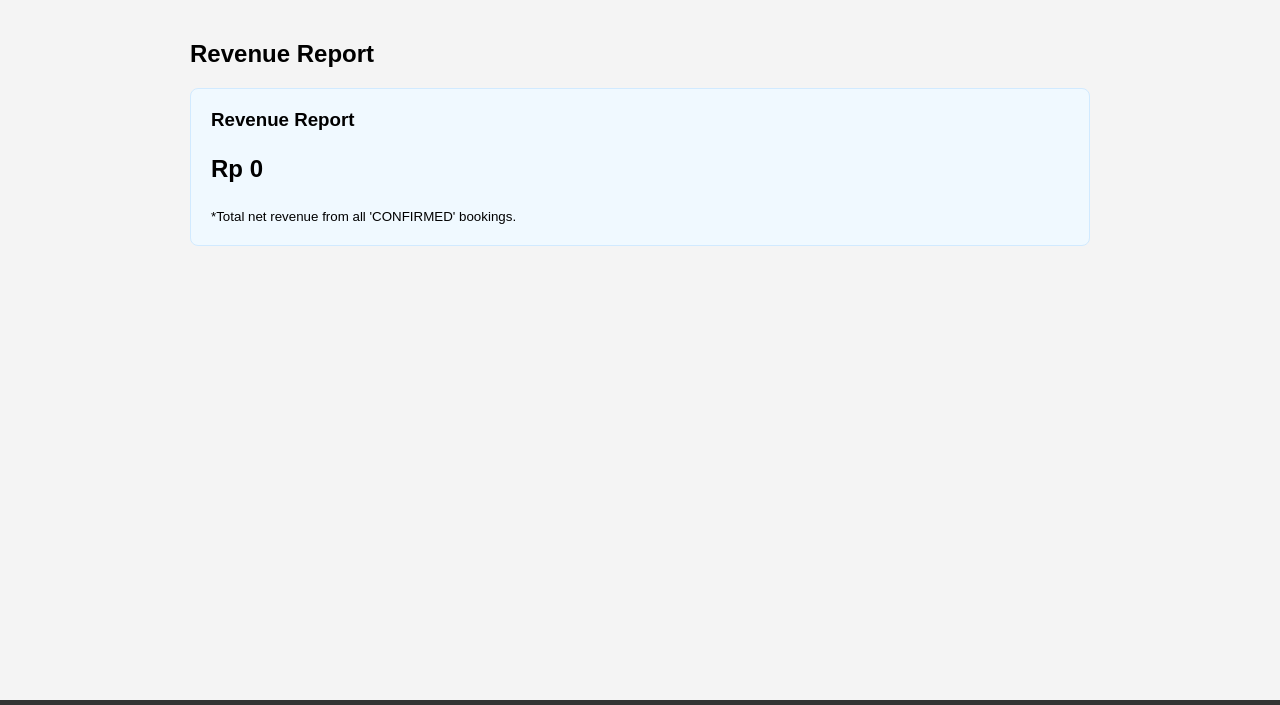
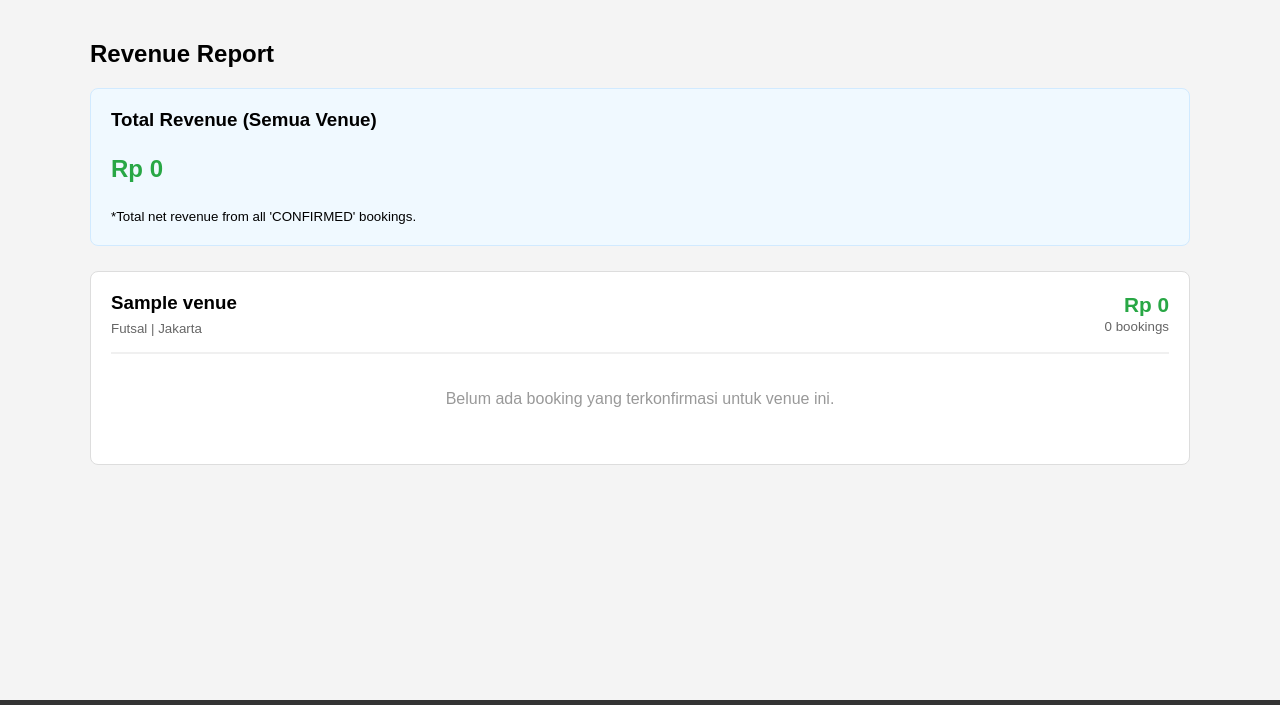
Before and after one commit to pbp-kelompok-e4/all-ahraga, a Django app: page /dashboard/venue/revenue/ in a window 1280 px wide. Shown: the part 58-763 px from the top of the page. Run offline with Django 5.2, Linux system fonts and the light colour scheme; a user stored in the database is signed in; data comes from the database, SQL or seed files in the repository; tables that the repository leaves empty hold one stand-in row (values such as "Sample post").

Commit message:
history pendapatan

```diff
--- a/main/templates/main/venue_revenue.html
+++ b/main/templates/main/venue_revenue.html
@@ -1,14 +1,77 @@
 {% extends "base.html" %}
 
-{% block title %}Venue Dashboard{% endblock title %}
+{% block title %}Venue Revenue Report{% endblock title %}
 
 {% block content %}
-<div style="max-width: 900px; margin: 20px auto;">
+<div style="max-width: 1100px; margin: 20px auto;">
     <h2>Revenue Report</h2>
+
+    <!-- Total Revenue Summary -->
     <div style="padding: 20px; background-color: #f0f9ff; border: 1px solid #d1eaff; border-radius: 8px; margin-bottom: 25px;">
-        <h3 style="margin-top: 0;">Revenue Report</h3>
-        <p style="font-size: 1.5em; font-weight: bold;">Rp {{ total_revenue|floatformat:0 }}</p>
+        <h3 style="margin-top: 0;">Total Revenue (Semua Venue)</h3>
+        <p style="font-size: 1.5em; font-weight: bold; color: #28a745;">Rp {{ total_revenue|floatformat:0 }}</p>
         <small>*Total net revenue from all 'CONFIRMED' bookings.</small>
     </div>
+
+    <!-- Revenue per Venue -->
+    {% for data in venue_revenue_data %}
+    <div style="background: white; border: 1px solid #ddd; border-radius: 8px; padding: 20px; margin-bottom: 25px;">
+        <div style="display: flex; justify-content: space-between; align-items: center; border-bottom: 2px solid #f0f0f0; padding-bottom: 15px; margin-bottom: 15px;">
+            <div>
+                <h3 style="margin: 0 0 5px 0;">{{ data.venue.name }}</h3>
+                <small style="color: #666;">{{ data.venue.sport_category.name }} | {{ data.venue.location.name }}</small>
+            </div>
+            <div style="text-align: right;">
+                <p style="margin: 0; font-size: 1.3em; font-weight: bold; color: #28a745;">
+                    Rp {{ data.total_revenue|floatformat:0 }}
+                </p>
+                <small style="color: #666;">{{ data.booking_count }} booking{{ data.booking_count|pluralize }}</small>
+            </div>
+        </div>
+
+        {% if data.bookings %}
+        <h4 style="margin-top: 20px; margin-bottom: 10px;">Booking History (Confirmed)</h4>
+        <table style="width: 100%; border-collapse: collapse;">
+            <thead style="background-color: #f8f9fa;">
+                <tr>
+                    <th style="padding: 10px; border: 1px solid #ddd; text-align: left;">Booking #</th>
+                    <th style="padding: 10px; border: 1px solid #ddd; text-align: left;">Customer</th>
+                    <th style="padding: 10px; border: 1px solid #ddd; text-align: left;">Jadwal</th>
+                    <th style="padding: 10px; border: 1px solid #ddd; text-align: left;">Coach</th>
+                    <th style="padding: 10px; border: 1px solid #ddd; text-align: right;">Revenue</th>
+                </tr>
+            </thead>
+            <tbody>
+                {% for booking in data.bookings %}
+                <tr>
+                    <td style="padding: 8px; border: 1px solid #ddd;">#{{ booking.id }}</td>
+                    <td style="padding: 8px; border: 1px solid #ddd;">{{ booking.customer.username }}</td>
+                    <td style="padding: 8px; border: 1px solid #ddd;">
+                        {{ booking.venue_schedule.date|date:"D, d M Y" }}<br>
+                        <small style="color: #666;">{{ booking.venue_schedule.start_time }} - {{ booking.venue_schedule.end_time }}</small>
+                    </td>
+                    <td style="padding: 8px; border: 1px solid #ddd;">
+                        {% if booking.coach_schedule %}
+                            {{ booking.coach_schedule.coach.user.username }}
+                        {% else %}
+                            -
+                        {% endif %}
+                    </td>
+                    <td style="padding: 8px; border: 1px solid #ddd; text-align: right; font-weight: bold;">
+                        Rp {{ booking.transaction.revenue_venue|floatformat:0 }}
+                    </td>
+                </tr>
+                {% endfor %}
+            </tbody>
+        </table>
+        {% else %}
+        <p style="text-align: center; color: #999; padding: 20px;">Belum ada booking yang terkonfirmasi untuk venue ini.</p>
+        {% endif %}
+    </div>
+    {% empty %}
+    <div style="background: white; border: 1px solid #ddd; border-radius: 8px; padding: 40px; text-align: center;">
+        <p style="color: #999;">Anda belum memiliki venue. <a href="{% url 'venue_create' %}">Tambah venue baru</a></p>
+    </div>
+    {% endfor %}
 </div>
 {% endblock content %}
--- a/main/views.py
+++ b/main/views.py
@@ -129,13 +129,41 @@ def venue_revenue_view(request):
     # 1. Ambil semua venue milik user ini
     venues = Venue.objects.filter(owner=request.user)
     venue_ids = venues.values_list('id', flat=True)
+
+    # 2. Total revenue dari semua venue
     total_revenue = Transaction.objects.filter(
         booking__venue_schedule__venue__id__in=venue_ids,
         status='CONFIRMED'
     ).aggregate(total=Sum('revenue_venue'))['total'] or 0.00
 
+    # 3. Revenue per venue dengan detail bookings
+    venue_revenue_data = []
+    for venue in venues:
+        confirmed_bookings = Booking.objects.filter(
+            venue_schedule__venue=venue,
+            transaction__status='CONFIRMED'
+        ).select_related(
+            'customer',
+            'venue_schedule',
+            'transaction',
+            'coach_schedule__coach__user'
+        ).order_by('-booking_time')
+
+        venue_total = Transaction.objects.filter(
+            booking__venue_schedule__venue=venue,
+            status='CONFIRMED'
+        ).aggregate(total=Sum('revenue_venue'))['total'] or 0.00
+
+        venue_revenue_data.append({
+            'venue': venue,
+            'bookings': confirmed_bookings,
+            'total_revenue': venue_total,
+            'booking_count': confirmed_bookings.count()
+        })
+
     context = {
         'total_revenue': total_revenue,
+        'venue_revenue_data': venue_revenue_data,
     }
     return render(request, 'main/venue_revenue.html', context)
 
```
